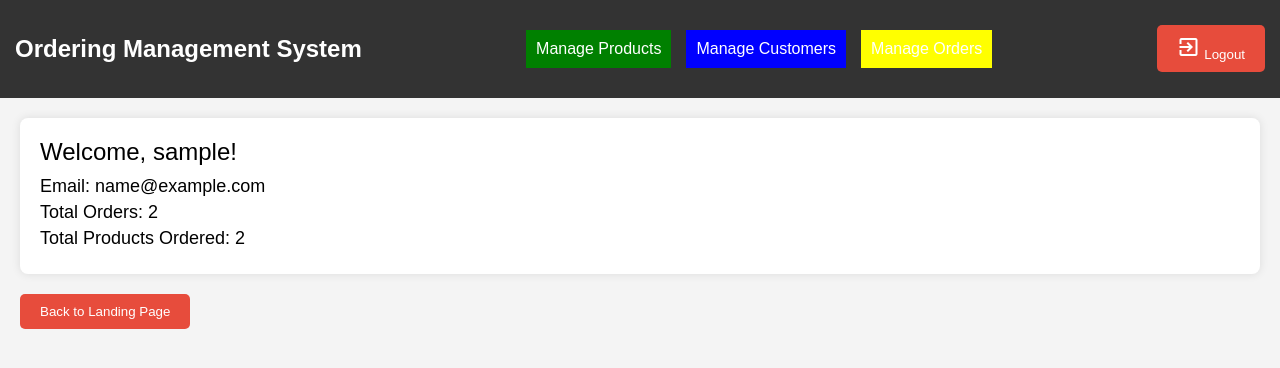
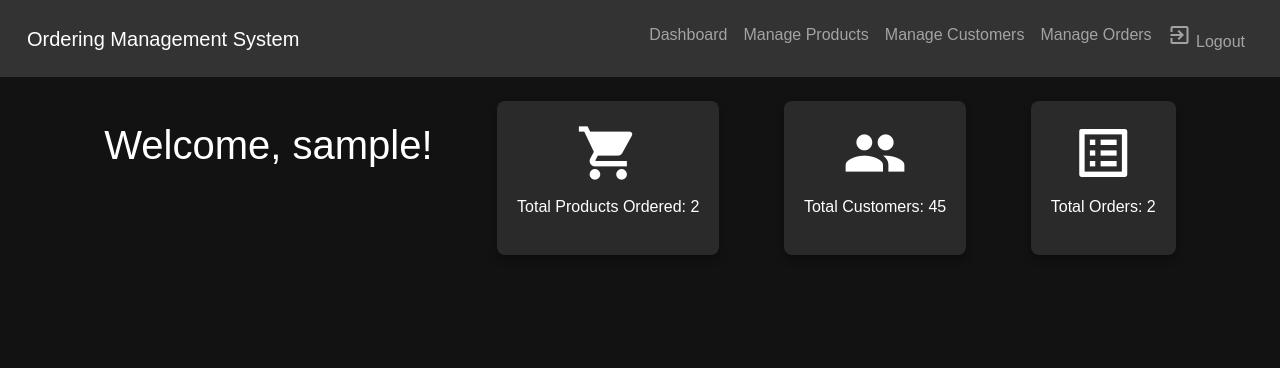
Before and after one commit to mark22585/ordering_management_systems, a PHP site: page /dashboard.php in a window 1280 px wide. Shown: the top 368 px of the page. Run offline with PHP 8.4, Linux system fonts and the light colour scheme; the visitor is signed in with stand-in values (Sample User, id 1); data comes from the database, SQL or seed files in the repository; tables that the repository leaves empty or names only in its code hold one stand-in row (values such as "Sample post").

Commit message:
Added Files

```diff
--- a/dashboard.php
+++ b/dashboard.php
@@ -1,30 +1,33 @@
 <?php
 session_start();
-include('db.connection.php'); // Ensure this includes your database connection settings
+include('db.connection.php');
 
-// Check if the user is logged in, otherwise redirect to login page
+// Check if user is logged in
 if (!isset($_SESSION['loggedin']) || $_SESSION['loggedin'] !== true) {
     header('Location: login.php');
     exit();
 }
 
-// User information from session
+// Retrieve session variables
 $user_id = $_SESSION['user_id'];
 $username = $_SESSION['username'];
 $email = $_SESSION['email'];
 
 // SQL Query to fetch user data and related information (e.g., total orders, total products)
-$sql = "SELECT users.username, users.email, COUNT(orders.id) AS total_orders, COUNT(products.id) AS total_products
+$sql = "SELECT users.username, users.email,
+               COALESCE(COUNT(orders.id), 0) AS total_orders,
+               COALESCE(COUNT(products.id), 0) AS total_products
         FROM users
         LEFT JOIN orders ON users.id = orders.customer_id
         LEFT JOIN orderitems ON orders.id = orderitems.order_id
         LEFT JOIN products ON orderitems.product_id = products.id
         WHERE users.id = :user_id
         GROUP BY users.id";
+
 $stmt = $pdo->prepare($sql);
 $stmt->execute(['user_id' => $user_id]);
 
-// Check if the query returns any result
+// Fetch the user data
 $user_data = $stmt->fetch(PDO::FETCH_ASSOC);
 
 if ($user_data) {
@@ -42,230 +45,155 @@ if ($user_data) {
     <meta charset="UTF-8">
     <meta name="viewport" content="width=device-width, initial-scale=1.0">
     <title>Dashboard</title>
-    <link href="https://fonts.googleapis.com/icon?family=Material+Icons" rel="stylesheet"> <!-- Google Icons for buttons -->
+    <link href="https://fonts.googleapis.com/icon?family=Material+Icons" rel="stylesheet">
+    <link href="https://cdn.jsdelivr.net/npm/bootstrap@5.1.3/dist/css/bootstrap.min.css" rel="stylesheet">
     <style>
         body {
-            font-family: Arial, sans-serif;
-            background-color: #f4f4f4;
-            margin: 0;
-            padding: 0;
+            background-color: #121212;
+            color: white;
+            font-family: 'Arial', sans-serif;
         }
 
         .navbar {
             background-color: #333;
             padding: 15px;
-            color: white;
-            text-align: center;
             display: flex;
             justify-content: space-between;
             align-items: center;
         }
 
-        .navbar a {
+        .navbar .nav-link, .navbar button {
             color: white;
-            text-decoration: none;
-            padding: 10px;
         }
 
-        .navbar .menu {
-            display: flex;
-            gap: 15px;
-        }
-
-        .navbar a:hover {
-            background-color: #555;
-            border-radius: 5px;
-        }
-
-        .navbar .menu > a:nth-child(1) { background-color: green; }
-        .navbar .menu > a:nth-child(2) { background-color: blue; }
-        .navbar .menu > a:nth-child(3) { background-color: yellow; }
-
-        .container {
-            margin: 20px;
+        .dashboard-title {
+            text-align: center;
+            font-size: 2.5rem;
+            margin: 20px 0;
         }
 
         .dashboard-card {
-            background-color: white;
+            background-color: rgba(255, 255, 255, 0.1);
             border-radius: 8px;
             padding: 20px;
-            box-shadow: 0px 0px 10px rgba(0, 0, 0, 0.1);
-            margin-bottom: 20px;
+            box-shadow: 0 4px 8px rgba(0, 0, 0, 0.3);
+            text-align: center;
+            color: white;
+            transition: transform 0.3s ease;
         }
 
-        .card-title {
-            font-size: 24px;
+        .dashboard-card:hover {
+            transform: scale(1.05) rotate(3deg);
+        }
+
+        .card-icon {
+            font-size: 4rem;
             margin-bottom: 10px;
         }
 
-        .card-info {
-            font-size: 18px;
-            margin-bottom: 5px;
-        }
-
-        /* Modal styling */
-        .modal {
-            display: none;
-            position: fixed;
-            z-index: 1;
-            left: 0;
-            top: 0;
-            width: 100%;
-            height: 100%;
-            overflow: auto;
-            background-color: rgb(0, 0, 0);
-            background-color: rgba(0, 0, 0, 0.4);
-            padding-top: 60px;
+        .container {
+            display: flex;
+            justify-content: space-around;
+            flex-wrap: wrap;
+            gap: 20px;
         }
 
         .modal-content {
-            background-color: #fefefe;
-            margin: 5% auto;
-            padding: 20px;
-            border: 1px solid #888;
-            width: 80%;
-            max-width: 500px;
+            background-color: #333;
+            color: white;
+            border-radius: 8px;
         }
 
-        .close {
-            color: #aaa;
-            float: right;
-            font-size: 28px;
-            font-weight: bold;
+        .dark-mode {
+            background-color: #121212;
+            color: white;
         }
 
-        .close:hover,
-        .close:focus {
-            color: black;
-            text-decoration: none;
-            cursor: pointer;
+        .logout-button {
+            background-color: #e60000;
+            color: white;
+            border: none;
         }
 
-        .logout-button, .back-button {
-            background-color: #e74c3c;
-            color: white;
-            padding: 10px 20px;
-            border: none;
-            border-radius: 5px;
-            cursor: pointer;
-        }
-
-        .logout-button:hover, .back-button:hover {
-            background-color: #c0392b;
-        }
-
-        .animated-button {
-            transition: transform 0.3s ease;
-        }
-
-        .animated-button:hover {
-            transform: scale(1.1);
-        }
-
-        /* Back to Landing Page Modal */
-        .back-modal .modal-content {
-            text-align: center;
-        }
-
-        .back-modal a {
-            color: blue;
-            font-size: 18px;
+        .logout-button:hover {
+            background-color: #cc0000;
         }
     </style>
 </head>
 <body>
+    <!-- Navbar -->
+    <nav class="navbar navbar-expand-lg navbar-dark">
+        <div class="container-fluid">
+            <a class="navbar-brand" href="#">Ordering Management System</a>
+            <button class="navbar-toggler" type="button" data-bs-toggle="collapse" data-bs-target="#navbarNav">
+                <span class="navbar-toggler-icon"></span>
+            </button>
+            <div class="collapse navbar-collapse" id="navbarNav">
+                <ul class="navbar-nav ms-auto">
+                    <li class="nav-item">
+                        <a class="nav-link" href="dashboard.php">Dashboard</a>
+                    </li>
+                    <li class="nav-item">
+                        <a class="nav-link" href="products.php">Manage Products</a>
+                    </li>
+                    <li class="nav-item">
+                        <a class="nav-link" href="customers.php">Manage Customers</a>
+                    </li>
+                    <li class="nav-item">
+                        <a class="nav-link" href="orders.php">Manage Orders</a>
+                    </li>
+                    <li class="nav-item">
+                        <a class="nav-link" href="#" data-bs-toggle="modal" data-bs-target="#logoutModal">
+                            <span class="material-icons">exit_to_app</span> Logout
+                        </a>
+                    </li>
+                </ul>
+            </div>
+        </div>
+    </nav>
 
-    <!-- Navbar -->
-    <div class="navbar">
-        <h2>Ordering Management System</h2>
-        <div class="menu">
-            <a href="#" id="manage-products">Manage Products</a>
-            <a href="#" id="manage-customers">Manage Customers</a>
-            <a href="#" id="manage-orders">Manage Orders</a>
+    <!-- Dashboard Content -->
+    <div class="container mt-4">
+        <h2 class="dashboard-title">Welcome, <?php echo htmlspecialchars($username); ?>!</h2>
+        <div class="dashboard-card">
+            <span class="material-icons card-icon">shopping_cart</span>
+            <p>Total Products Ordered: <?php echo $total_products; ?></p>
         </div>
-        <button class="logout-button animated-button" id="logout-btn"><span class="material-icons">exit_to_app</span> Logout</button>
-    </div>
-
-    <!-- Main container -->
-    <div class="container">
         <div class="dashboard-card">
-            <div class="card-title">Welcome, <?php echo htmlspecialchars($username); ?>!</div>
-            <div class="card-info">Email: <?php echo htmlspecialchars($email); ?></div>
-            <div class="card-info">Total Orders: <?php echo $total_orders; ?></div>
-            <div class="card-info">Total Products Ordered: <?php echo $total_products; ?></div>
+            <span class="material-icons card-icon">people</span>
+            <p>Total Customers: 45</p> <!-- Replace with actual dynamic data if available -->
         </div>
-
-        <!-- Back to Landing Page button -->
-        <button class="back-button animated-button" id="back-to-landing">Back to Landing Page</button>
+        <div class="dashboard-card">
+            <span class="material-icons card-icon">list_alt</span>
+            <p>Total Orders: <?php echo $total_orders; ?></p>
+        </div>
     </div>
 
     <!-- Logout Modal -->
-    <div id="logout-modal" class="modal">
-        <div class="modal-content">
-            <span class="close" id="close-logout">&times;</span>
-            <h2>Are you sure you want to log out?</h2>
-            <form action="logout.php" method="POST">
-                <button type="submit" class="logout-button">Yes, Logout</button>
-            </form>
+    <div class="modal fade" id="logoutModal" tabindex="-1" aria-labelledby="logoutModalLabel" aria-hidden="true">
+        <div class="modal-dialog">
+            <div class="modal-content">
+                <div class="modal-header">
+                    <h5 class="modal-title" id="logoutModalLabel">Logout</h5>
+                    <button type="button" class="btn-close" data-bs-dismiss="modal" aria-label="Close"></button>
+                </div>
+                <div class="modal-body">
+                    <p>Are you sure you want to logout?</p>
+                </div>
+                <div class="modal-footer">
+                    <button type="button" class="btn btn-secondary" data-bs-dismiss="modal">Cancel</button>
+                    <a href="logout.php" class="btn btn-danger">Logout</a>
+                </div>
+            </div>
         </div>
     </div>
 
-    <!-- User Info Modal -->
-    <div id="user-info-modal" class="modal">
-        <div class="modal-content">
-            <span class="close" id="close-user-info">&times;</span>
-            <h2>User Info</h2>
-            <p><strong>Username:</strong> <?php echo htmlspecialchars($username); ?></p>
-            <p><strong>Email:</strong> <?php echo htmlspecialchars($email); ?></p>
-        </div>
-    </div>
-
-    <!-- Back to Landing Page Modal -->
-    <div id="back-modal" class="modal back-modal">
-        <div class="modal-content">
-            <h2>Are you sure you want to go back to the landing page?</h2>
-            <a href="index.php">Yes, go to Landing Page</a>
-            <button class="close" id="close-back">Close</button>
-        </div>
-    </div>
-
+    <script src="https://cdn.jsdelivr.net/npm/bootstrap@5.1.3/dist/js/bootstrap.bundle.min.js"></script>
     <script>
-        // Logout Modal
-        var logoutModal = document.getElementById("logout-modal");
-        var logoutBtn = document.getElementById("logout-btn");
-        var closeLogout = document.getElementById("close-logout");
-
-        logoutBtn.onclick = function() {
-            logoutModal.style.display = "block";
-        }
-
-        closeLogout.onclick = function() {
-            logoutModal.style.display = "none";
-        }
-
-        window.onclick = function(event) {
-            if (event.target == logoutModal) {
-                logoutModal.style.display = "none";
-            }
-        }
-
-        // User Info Modal
-        var userInfoModal = document.getElementById("user-info-modal");
-        var closeUserInfo = document.getElementById("close-user-info");
-
-        // Back to Landing Page Modal
-        var backModal = document.getElementById("back-modal");
-        var backBtn = document.getElementById("back-to-landing");
-        var closeBack = document.getElementById("close-back");
-
-        backBtn.onclick = function() {
-            backModal.style.display = "block";
-        }
-
-        closeBack.onclick = function() {
-            backModal.style.display = "none";
-        }
+        // Dark mode toggle
+        document.getElementById('dark-mode-toggle').addEventListener('click', function () {
+            document.body.classList.toggle('dark-mode');
+        });
     </script>
-
 </body>
 </html>
--- a/login.php
+++ b/login.php
@@ -22,8 +22,7 @@ if ($_SERVER['REQUEST_METHOD'] === 'POST') {
         $_SESSION['email'] = $user['email'];
 
         // Debugging: Check if session is properly set
-        var_dump($_SESSION); // Add this to check session
-        exit();  // Stop here temporarily to check session
+        // var_dump($_SESSION); // Uncomment only for debugging
 
         // Redirect to dashboard
         header("Location: dashboard.php");
@@ -33,6 +32,7 @@ if ($_SERVER['REQUEST_METHOD'] === 'POST') {
     }
 }
 ?>
+
 
 
 <!DOCTYPE html>
```
Also changed, not shown: customers.php (+49 -11 lines), orders.php (+47 -11 lines), products.php (+36 -11 lines).
